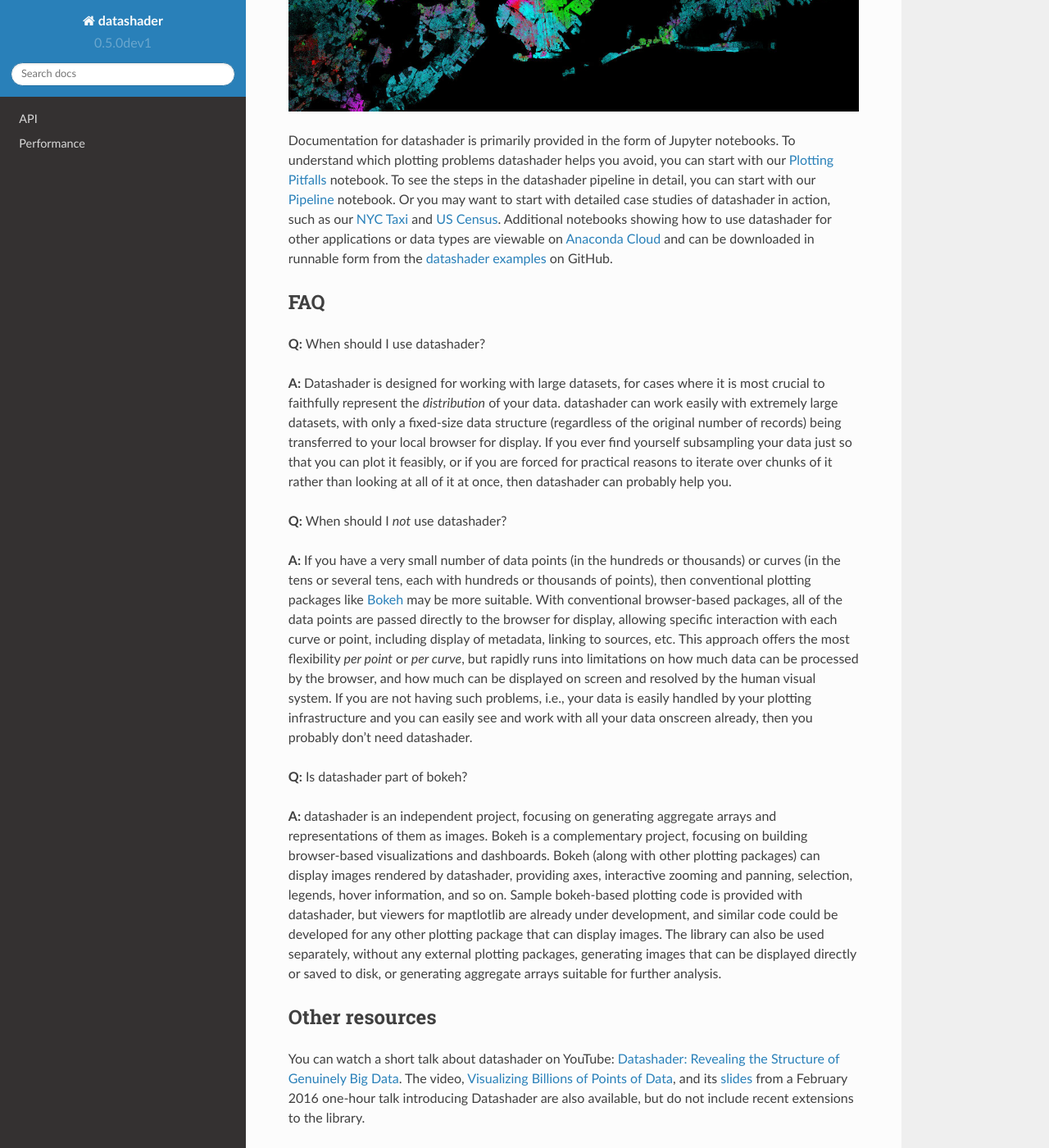
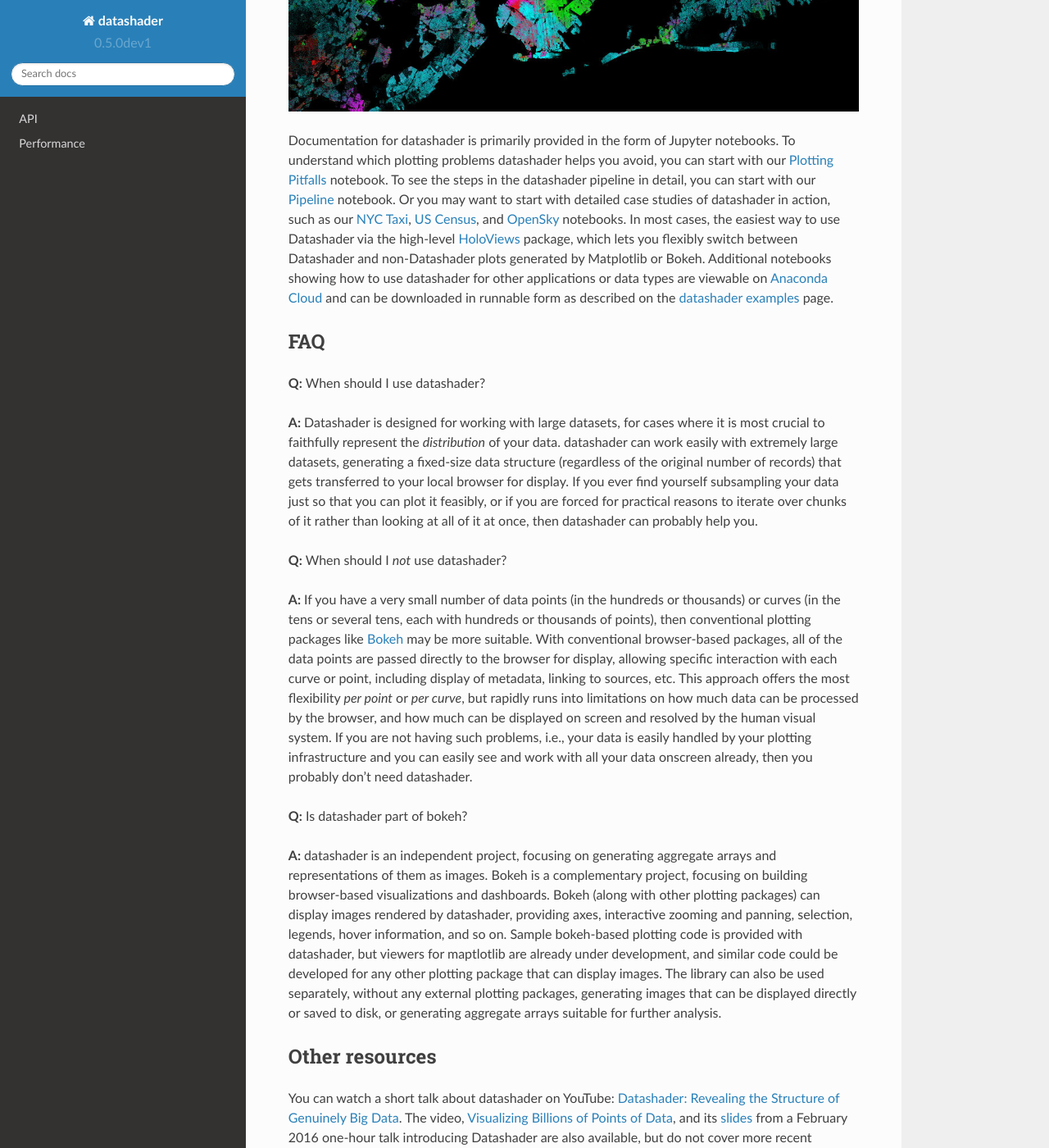
Before and after one commit to holoviz/datashader, a Sphinx documentation site: the page built from docs/index.rst, in a window 1280 px wide and 1400 px high, scrolled down 1480 px. Shown: the whole window at 82% size. Built offline with Sphinx 7.4.7 and the Read the Docs theme 2.0.0, drawn with Linux system fonts in a browser that asks for light colours; some of the changed text lies outside the part shown.

Commit message:
Updated docs and readmes

```diff
--- a/docs/index.rst
+++ b/docs/index.rst
@@ -47,19 +47,23 @@ Jupyter notebooks.  To understand which plotting problems datashader
 helps you avoid, you can start with our `Plotting Pitfalls`_ notebook.
 To see the steps in the datashader pipeline in detail, you can start
 with our `Pipeline`_ notebook.  Or you may want to start with detailed
-case studies of datashader in action, such as our `NYC Taxi`_ and
-`US Census`_.  Additional notebooks showing how to use datashader for
-other applications or data types are viewable on `Anaconda Cloud`_
-and can be downloaded in runnable form from the `datashader examples`_
-on GitHub.
+case studies of datashader in action, such as our `NYC Taxi`_,
+`US Census`_, and `OpenSky`_ notebooks.  In most cases, the easiest way to use
+Datashader via the high-level `HoloViews`_ package, which lets you flexibly
+switch between Datashader and non-Datashader plots generated by Matplotlib
+or Bokeh.  Additional notebooks showing how to use
+datashader for other applications or data types are viewable on
+`Anaconda Cloud`_ and can be downloaded in runnable form as described
+on the `datashader examples`_ page.
 
-.. _`Plotting Pitfalls`: https://github.com/bokeh/datashader/blob/master/examples/plotting_pitfalls.ipynb
-.. _`Pipeline`: https://github.com/bokeh/datashader/blob/master/examples/pipeline.ipynb
-.. _`NYC Taxi`: https://github.com/bokeh/datashader/blob/master/examples/nyc_taxi.ipynb
-.. _`US Census`: https://github.com/bokeh/datashader/blob/master/examples/census.ipynb
 .. _`Anaconda Cloud`: https://anaconda.org/jbednar/notebooks
-.. _`datashader examples`: https://github.com/bokeh/datashader/tree/master/examples
-
+.. _`Plotting Pitfalls`: https://anaconda.org/jbednar/plotting_pitfalls
+.. _`Pipeline`: https://anaconda.org/jbednar/pipeline
+.. _`NYC Taxi`: https://anaconda.org/jbednar/nyc_taxi
+.. _`US Census`: https://anaconda.org/jbednar/census
+.. _`OpenSky`: https://anaconda.org/jbednar/opensky
+.. _`HoloViews`: https://anaconda.org/jbednar/holoviews_datashader
+.. _`datashader examples`: https://raw.githubusercontent.com/bokeh/datashader/master/examples/README.md
 
 FAQ
 ---
@@ -69,8 +73,8 @@ FAQ
 **A:** Datashader is designed for working with large datasets, for
 cases where it is most crucial to faithfully represent the
 *distribution* of your data.  datashader can work easily with
-extremely large datasets, with only a fixed-size data structure
-(regardless of the original number of records) being transferred to
+extremely large datasets, generating a fixed-size data structure
+(regardless of the original number of records) that gets transferred to
 your local browser for display.  If you ever find yourself subsampling
 your data just so that you can plot it feasibly, or if you are forced
 for practical reasons to iterate over chunks of it rather than looking
@@ -121,7 +125,7 @@ You can watch a short talk about datashader on YouTube:
 `Datashader: Revealing the Structure of Genuinely Big Data`_.
 The video, `Visualizing Billions of Points of Data`_, and its `slides`_
 from a February 2016 one-hour talk introducing Datashader are also
-available, but do not include recent extensions to the library.
+available, but do not cover more recent extensions to the library.
 
 .. _`Datashader: Revealing the Structure of Genuinely Big Data`: https://www.youtube.com/watch?v=6m3CFbKmK_c
 .. _`Visualizing Billions of Points of Data`: http://go2.continuum.io/JN12XH0g0W0Rb300CZ00000
```
Also changed, not shown: README.md (+14 -15 lines), examples/README.md.
